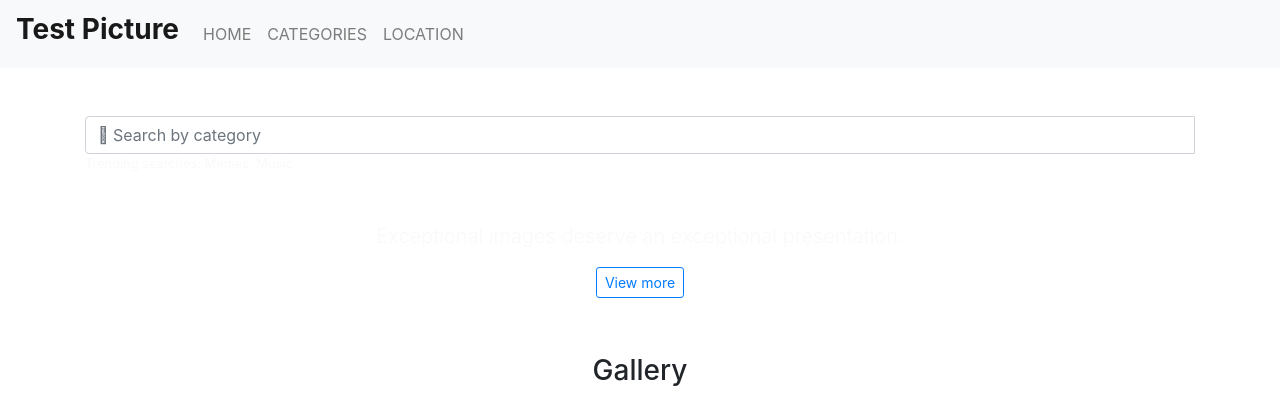
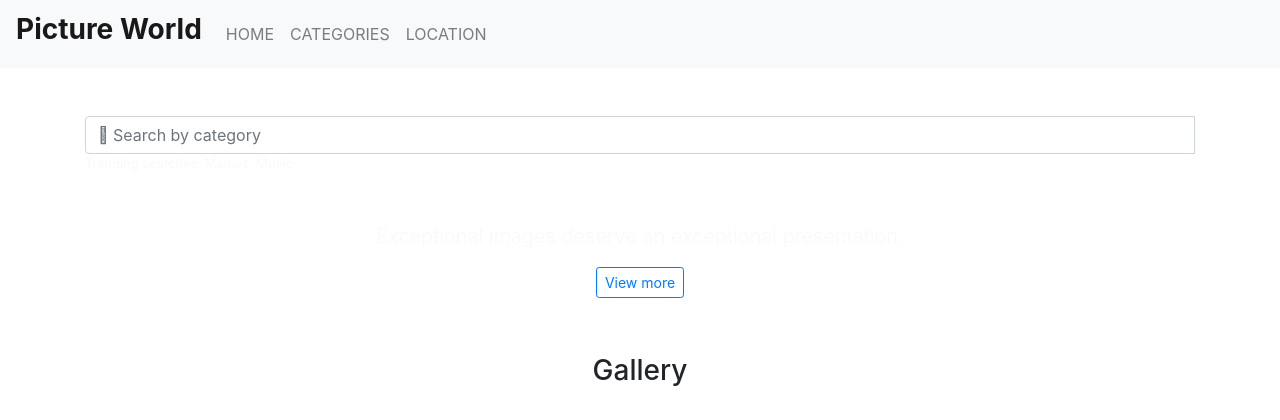
Before and after one commit to Kiru-axis/Picture-World, a Django app: page / in a window 1280 px wide. Shown: the top 420 px of the page. Run offline with Django 3.2, Linux system fonts and the light colour scheme; data that the repository does not hold is empty; some libraries are stand-ins or nearby versions.

```diff
--- a/albums/templates/albums/base.html
+++ b/albums/templates/albums/base.html
@@ -64,7 +64,7 @@
         <!-- Navbar -->
         <nav class="navbar navbar-expand-lg navbar-light bg-light text-danger">
           <a class="navbar-brand" href="#"
-            ><h3><strong>Test Picture</strong></h3></a
+            ><h3><strong>Picture World</strong></h3></a
           >
           <button
             class="navbar-toggler"
```
